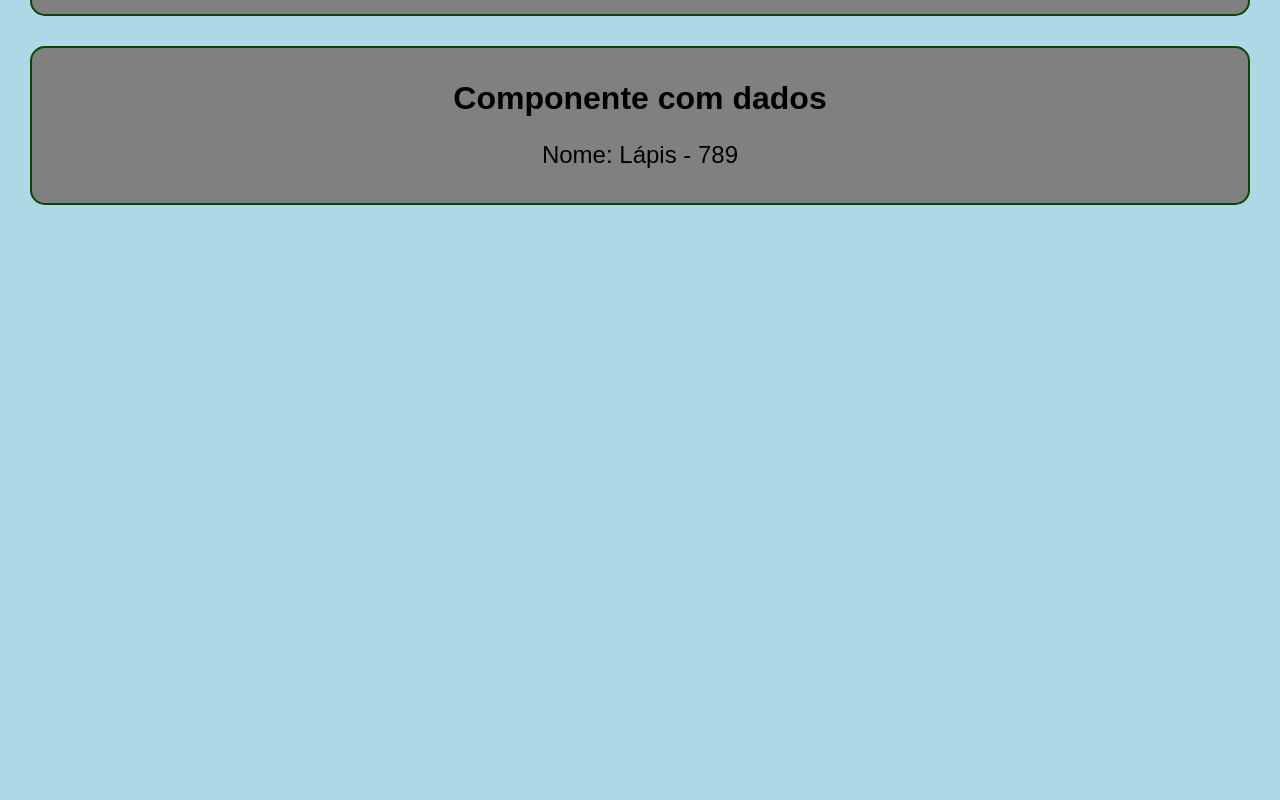
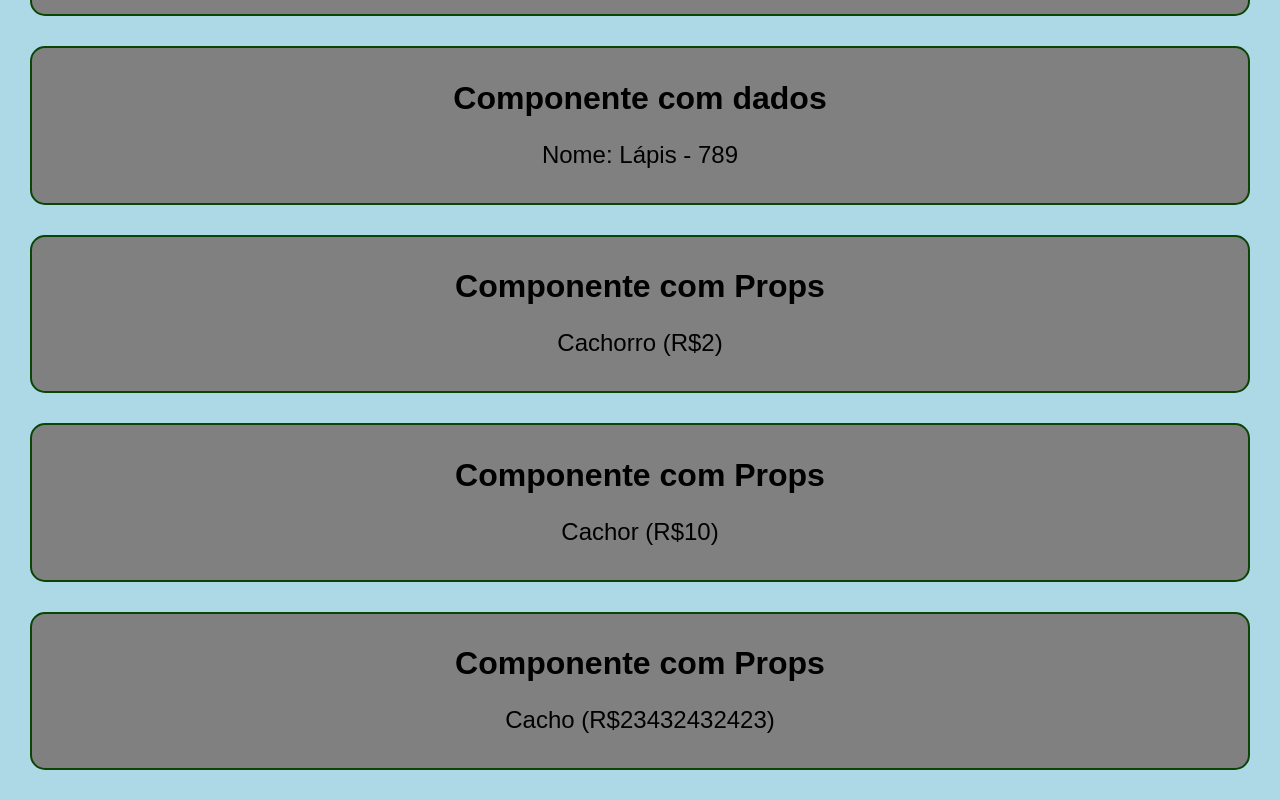
Before and after one commit to MizunoYudi/aulao_vuejs, a Vue app in the folder AulaoVueJs/: page / in a window 1280 px wide. Shown: the part 876-1676 px from the top of the page. Before the commit the page ends 1111 px from the top, so only its background shows below. Built offline with nearby package versions, Linux system fonts and the light colour scheme.

Commit message:
Testando componentes com propriedades

```diff
--- a/AulaoVueJs/src/App.vue
+++ b/AulaoVueJs/src/App.vue
@@ -2,6 +2,7 @@
   import ComDados from "./components/ComDados.vue";
 import ComDadosReativosNaoPrimitivos from "./components/ComDadosReativosNaoPrimitivos.vue";
 import ComDadosReativosPrimitivos from "./components/ComDadosReativosPrimitivos.vue";
+import ComProps from "./components/ComProps.vue";
 import DataBinding from "./components/DataBinding.vue";
 import PrimeiroComponente from "./components/PrimeiroComponente.vue"
 </script>
@@ -13,6 +14,9 @@ import PrimeiroComponente from "./components/PrimeiroComponente.vue"
   <PrimeiroComponente></PrimeiroComponente>
   <DataBinding></DataBinding>
   <ComDados></ComDados>
+  <ComProps item="Cachorro" :preco=2></ComProps>
+  <ComProps item="Cachor" :preco=10></ComProps>
+  <ComProps item="Cacho" :preco=23432432423></ComProps>
 </template>
 
 <style scoped></style>
--- /dev/null
+++ b/AulaoVueJs/src/components/ComProps.vue
@@ -0,0 +1,15 @@
+<template>
+    <div class="componente">
+        <h1>Componente com Props</h1>
+        <p>{{ item }} (R${{ preco }})</p>
+    </div>
+</template>
+
+<script setup>
+import { defineProps } from 'vue';
+
+defineProps({
+    item: String,
+    preco: Number
+})
+</script>
```
